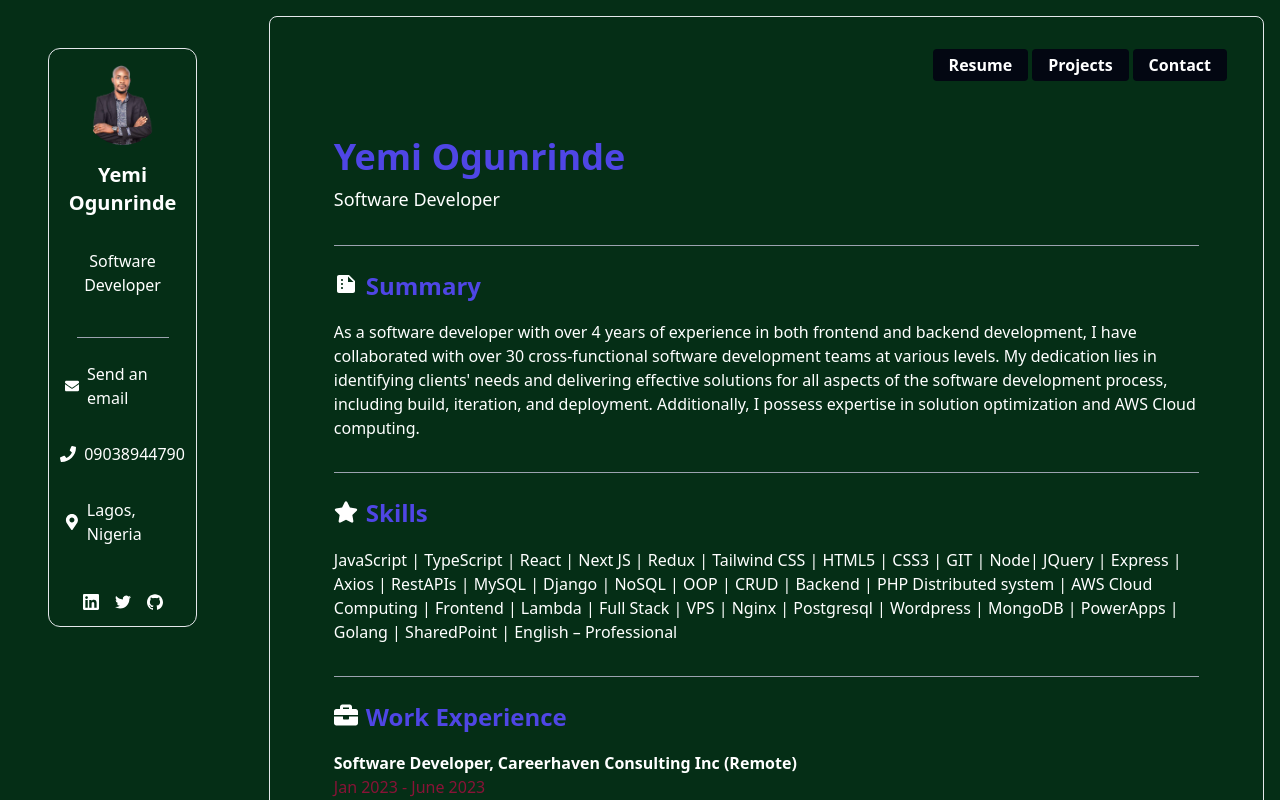
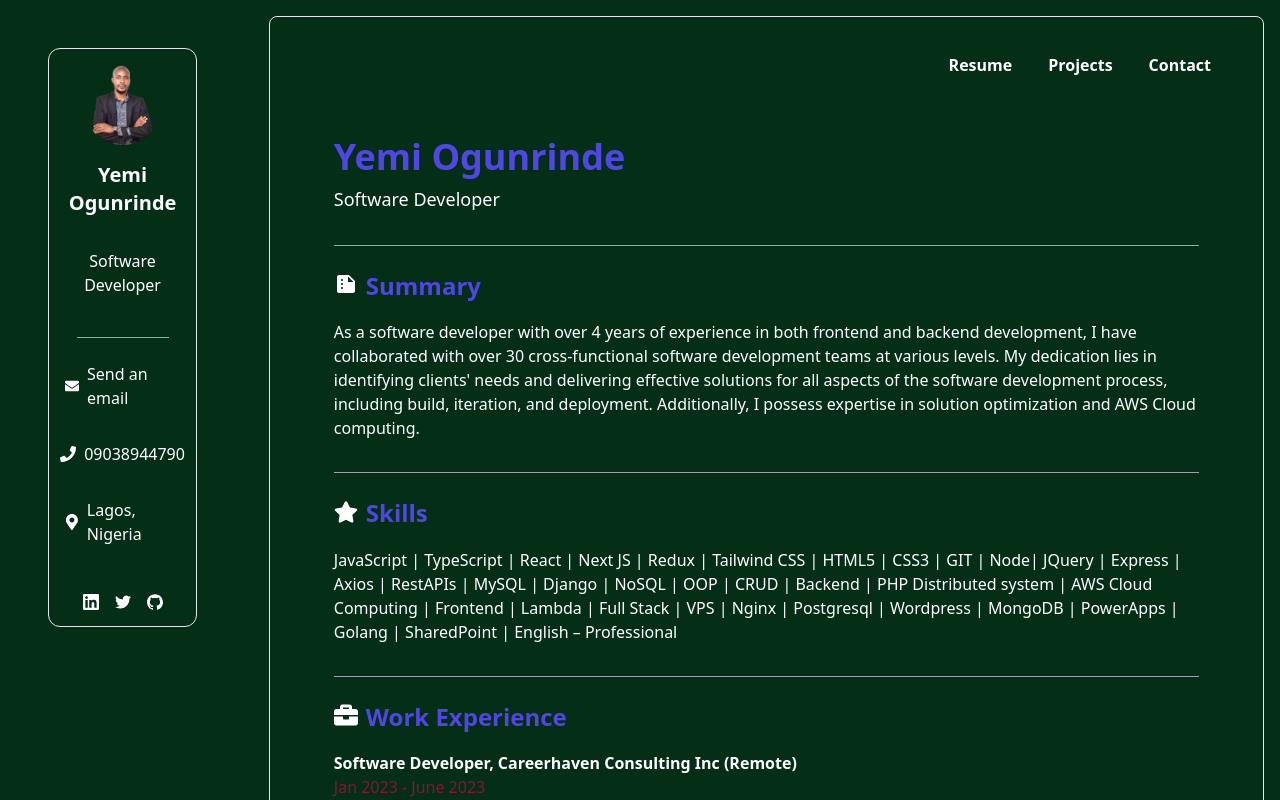
Before and after one commit to BisiOlaYemi/Yemi, a React (Create React App) app: page / in a window 1280 px wide. Shown: the top 800 px of the page. Built offline with nearby package versions, Linux system fonts and the light colour scheme.

Commit message:
revomed bg for nav

```diff
--- a/src/components/NavRender.jsx
+++ b/src/components/NavRender.jsx
@@ -4,9 +4,9 @@ function NavRender({ selectedProgram, onProgramClick }) {
   return (
     <div className="flex flex-col items-end">
       <div className="flex w-full justify-end">
-        <button className={`bg-gray-950 hover:bg-gray-400 text-white font-bold py-1 px-4 rounded mr-1 ${selectedProgram === 2 ? "bg-gray-700" : ""}`} onClick={() => onProgramClick(2)}>Resume</button>
-        <button className={`bg-gray-950 hover:bg-gray-400 text-white font-bold py-1 px-4 rounded mr-1 ${selectedProgram === 3 ? "bg-gray-700" : ""}`} onClick={() => onProgramClick(3)}>Projects</button>
-        <button className={`bg-gray-950 hover:bg-gray-400 text-white font-bold py-1 px-4 rounded mr-1 ${selectedProgram === 4 ? "bg-gray-700" : ""}`} onClick={() => onProgramClick(4)}>Contact</button>
+        <button className={`bg-green-950 hover:bg-gray-400 text-white font-bold py-1 px-4 rounded mr-1 ${selectedProgram === 2 ? "bg-gray-700" : ""}`} onClick={() => onProgramClick(2)}>Resume</button>
+        <button className={`bg-green-950 hover:bg-gray-400 text-white font-bold py-1 px-4 rounded mr-1 ${selectedProgram === 3 ? "bg-gray-700" : ""}`} onClick={() => onProgramClick(3)}>Projects</button>
+        <button className={`bg-green-950 hover:bg-gray-400 text-white font-bold py-1 px-4 rounded mr-1 ${selectedProgram === 4 ? "bg-gray-700" : ""}`} onClick={() => onProgramClick(4)}>Contact</button>
       </div>
     </div>
   );
```
